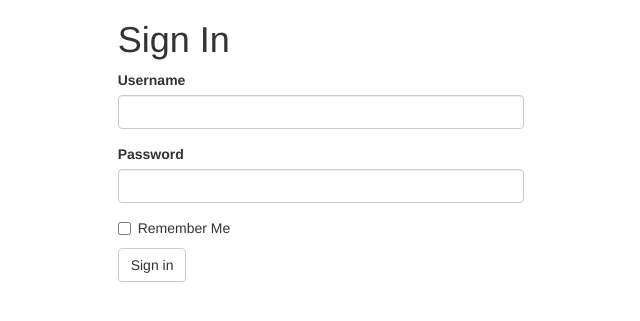
After one commit to akiselev98/SecureIRC, a Flask app: page /login in a window 1280 px wide. The commit adds this page. Shown: the top 321 px of the page, without its empty margins (319-959 px from the left). Run offline with Flask 2, Linux system fonts and the light colour scheme; some libraries are stand-ins or nearby versions.

Commit message:
Minor UI update

```diff
--- a/secureirc/__init__.py
+++ b/secureirc/__init__.py
@@ -1,14 +1,20 @@
 from flask import Flask
 from flask_socketio import SocketIO
 from flask_session import Session
+from flask_bootstrap import Bootstrap
 
 app = Flask(__name__)
 app.config['SECRET_KEY'] = 'aGVsbG8gZGFya25lc3MgbXkgb2xkIGZyaWVuZAo='
 app.config['SESSION_TYPE'] = 'filesystem'
+app.debug = True
+app.host = '0.0.0.0'
+
+bootstrap = Bootstrap(app)
+#login = LoginManager()
+#login.init_app(app)
+#login.login_view = "login"
 Session(app)
 socketio = SocketIO(app, manage_session=False)
-app.debug = True
-app.host = '0.0.0.0'
 
 if __name__ == "__main__":
     socketio.run(app, log_output=True)
--- /dev/null
+++ b/secureirc/forms.py
@@ -0,0 +1,9 @@
+from flask_wtf import FlaskForm
+from wtforms import StringField, PasswordField, BooleanField, SubmitField
+from wtforms.validators import DataRequired
+
+class LoginForm(FlaskForm):
+    username = StringField('Username', validators=[DataRequired()])
+    password = PasswordField('Password', validators=[DataRequired()])
+    remember_me = BooleanField('Remember Me')
+    submit = SubmitField('Sign in')
--- a/secureirc/routes.py
+++ b/secureirc/routes.py
@@ -1,10 +1,21 @@
 from secureirc import app
+from secureirc.forms import LoginForm
 from flask import render_template
+
 import sys
 
 @app.route('/')
 def index():
     return render_template('index.html')
+
+@app.route('/login')
+def login():
+    form = LoginForm()
+    if form.validate_on_submit():
+        flash('Login requested for user {}, remember_me={}'.format(
+            form.username.data, form.remember_me.data))
+        return redirect('/index')
+    return render_template('login.html', title='Sign In', form=form)
 
 @app.route('/chat')
 def chat():
--- a/secureirc/templates/base.html
+++ b/secureirc/templates/base.html
@@ -1,11 +1,11 @@
-<!DOCTYPE html>
-<html lang="en">
-  <head>
+{% extends 'bootstrap/base.html' %}
+
+
+{% block title %}{% if title %}{{ title }}{% endif %} - SecureIRC{% endblock %}
 {% block head %}
-    <meta charset="utf-8">
-    <meta name="viewport" content="width=device-width, initial-scale=1, shrink-to-fit=no">
+{{super()}}
 <link rel="stylesheet"
-	  href="https://bootswatch.com/4/slate/bootstrap.min.css">
+      href="https://bootswatch.com/3/darkly/bootstrap.min.css">
 <!--<link rel="stylesheet"
     href="https://stackpath.bootstrapcdn.com/bootstrap/4.1.0/css/bootstrap.min.css"
     integrity="sha384-9gVQ4dYFwwWSjIDZnLEWnxCjeSWFphJiwGPXr1jddIhOegiu1FwO5qRGvFXOdJZ4"
@@ -14,24 +14,23 @@
 <script src="https://code.jquery.com/jquery-3.3.1.min.js"
 	integrity="sha256-FgpCb/KJQlLNfOu91ta32o/NMZxltwRo8QtmkMRdAu8="
 	crossorigin="anonymous"></script>
-    <title>{% block title %}{% endblock %} - SecureIRC</title>
+
 {% endblock %}
-  </head>
-  <body>
-    <div id="content">{% block content %}{% endblock %}</div>
-    <div id="footer">
-      {% block footer %}
+
+{% block content %}
+  {% block app_content %}{% endblock %}
 {% endblock %}
-    </div>
+
+{% block scripts %}
+{{ super() }}
 <script src="https://code.jquery.com/jquery-3.3.1.slim.min.js"
 	integrity="sha384-q8i/X+965DzO0rT7abK41JStQIAqVgRVzpbzo5smXKp4YfRvH+8abtTE1Pi6jizo"
 	crossorigin="anonymous">
 </script>
-    <script src="https://cdnjs.cloudflare.com/ajax/libs/popper.js/1.14.0/umd/popper.min.js"
+<!--<script src="https://cdnjs.cloudflare.com/ajax/libs/popper.js/1.14.0/umd/popper.min.js"
 	integrity="sha384-cs/chFZiN24E4KMATLdqdvsezGxaGsi4hLGOzlXwp5UZB1LY//20VyM2taTB4QvJ"
 	crossorigin="anonymous"></script>
 <script src="https://stackpath.bootstrapcdn.com/bootstrap/4.1.0/js/bootstrap.min.js"
 	integrity="sha384-uefMccjFJAIv6A+rW+L4AHf99KvxDjWSu1z9VI8SKNVmz4sk7buKt/6v9KI65qnm"
-	    crossorigin="anonymous"></script>
-  </body>
-</html>
+	crossorigin="anonymous"></script>-->
+{% endblock %}
--- /dev/null
+++ b/secureirc/templates/login.html
@@ -0,0 +1,24 @@
+{% extends "base.html" %}
+{% import 'bootstrap/wtf.html' as wtf %}
+{% block app_content %}
+<div class="row">
+  <div class="col-md-4"></div>
+  <div class="col-md-4">
+    <h1>Sign In</h1>
+    {{ wtf.quick_form(form) }}
+  </div>
+</div>
+
+<!--<p>
+    {{ form.username.label }}<br>
+    {{ form.username(size=32) }}
+  </p>
+  <p>
+    {{ form.password.label }}<br>
+    {{ form.password(size=32) }}
+  </p>
+  <p>{{ form.remember_me() }} {{ form.remember_me.label }}</p>
+  <p>{{ form.submit() }}</p>
+  -->
+
+{% endblock %}
--- /dev/null
+++ b/secureirc/user.py
@@ -0,0 +1,4 @@
+
+class User:
+    def __init__(self, id):
+        self.id = id
```
Also changed, not shown: secureirc/templates/chat.html (+3 -4 lines). Lines whose indentation alone changed are shown as unchanged.
